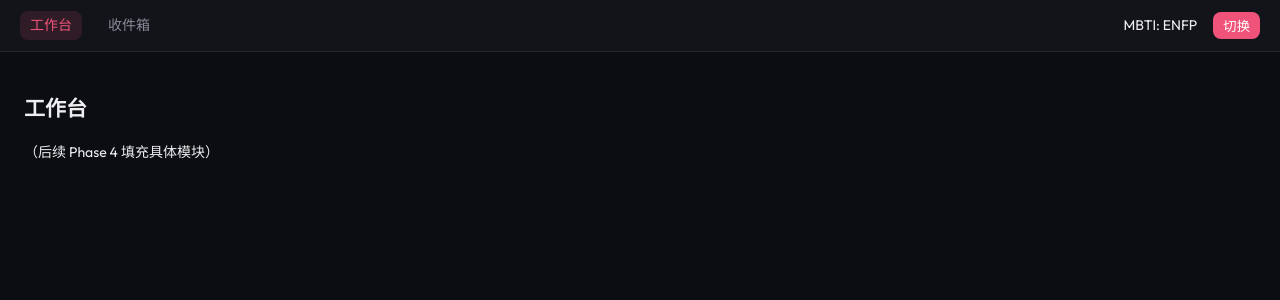
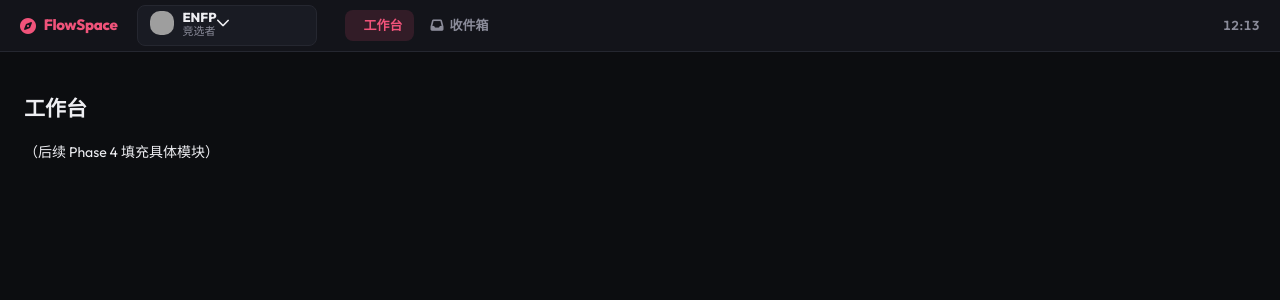
Before and after one commit to Busy0124add1/flowspace-enfp, a Vue app: page / in a window 1280 px wide. Shown: the top 300 px of the page. Built offline with nearby package versions, Linux system fonts and the light colour scheme; grey boxes are pictures that could not be loaded.

Commit message:
feat(P3): TopBar with MbtiSwitcher (PrimeVue Select) + page tabs + clock

```diff
--- a/src/App.vue
+++ b/src/App.vue
@@ -1,29 +1,20 @@
 <template>
   <div class="app">
-    <nav class="temp-nav">
-      <RouterLink to="/">工作台</RouterLink>
-      <RouterLink to="/inbox">收件箱</RouterLink>
-      <span class="spacer" />
-      <span>MBTI: {{ mbti.code }}</span>
-      <button @click="toggleMbti">切换</button>
-    </nav>
-    <RouterView />
+    <TopBar />
+    <main class="main">
+      <RouterView />
+    </main>
   </div>
 </template>
 
 <script setup>
 import { onMounted } from 'vue'
-import { RouterLink, RouterView } from 'vue-router'
+import { RouterView } from 'vue-router'
+import TopBar from '@/components/layout/TopBar.vue'
 import { useMbti } from '@/stores/useMbti'
 
 const mbti = useMbti()
 onMounted(() => mbti.init())
-
-const order = ['ENFP', 'INTJ', 'ISFP', 'ESTJ']
-function toggleMbti() {
-  const i = order.indexOf(mbti.code)
-  mbti.setType(order[(i + 1) % order.length])
-}
 </script>
 
 <style scoped>
@@ -32,29 +23,5 @@ function toggleMbti() {
   display: grid;
   grid-template-rows: 52px 1fr;
 }
-.temp-nav {
-  display: flex;
-  align-items: center;
-  gap: 16px;
-  padding: 0 20px;
-  background: var(--surf);
-  border-bottom: 1px solid var(--line);
-}
-.temp-nav a {
-  color: var(--t2);
-  padding: 4px 10px;
-  border-radius: var(--r);
-}
-.temp-nav a.router-link-active {
-  color: var(--accent);
-  background: color-mix(in srgb, var(--accent) 12%, transparent);
-}
-.spacer { flex: 1; }
-.temp-nav button {
-  background: var(--accent);
-  color: #fff;
-  border: none;
-  padding: 4px 10px;
-  border-radius: var(--r);
-}
+.main { overflow: auto; }
 </style>
--- /dev/null
+++ b/src/components/layout/TopBar.vue
@@ -0,0 +1,92 @@
+<template>
+  <header class="topbar">
+    <div class="brand">
+      <i class="fa-solid fa-compass"></i>
+      <span>FlowSpace</span>
+    </div>
+    <MbtiSwitcher />
+    <nav class="tabs">
+      <RouterLink to="/" class="tab">
+        <i class="fa-solid fa-grid-2"></i>
+        <span>工作台</span>
+      </RouterLink>
+      <RouterLink to="/inbox" class="tab">
+        <i class="fa-solid fa-inbox"></i>
+        <span>收件箱</span>
+      </RouterLink>
+    </nav>
+    <div class="spacer" />
+    <div class="clock">{{ clock }}</div>
+  </header>
+</template>
+
+<script setup>
+import { ref, onMounted, onBeforeUnmount } from 'vue'
+import { RouterLink } from 'vue-router'
+import MbtiSwitcher from '@/components/mbti/MbtiSwitcher.vue'
+
+const clock = ref('')
+let timer = null
+
+function tick() {
+  const d = new Date()
+  clock.value = `${String(d.getHours()).padStart(2, '0')}:${String(d.getMinutes()).padStart(2, '0')}`
+}
+
+onMounted(() => {
+  tick()
+  timer = setInterval(tick, 30 * 1000)
+})
+onBeforeUnmount(() => clearInterval(timer))
+</script>
+
+<style scoped>
+.topbar {
+  display: flex;
+  align-items: center;
+  gap: 20px;
+  padding: 0 20px;
+  background: var(--surf);
+  border-bottom: 1px solid var(--line);
+  height: 52px;
+}
+.brand {
+  display: flex;
+  align-items: center;
+  gap: 8px;
+  font-weight: 800;
+  font-size: 15px;
+  letter-spacing: -0.3px;
+  color: var(--accent);
+}
+.brand i { font-size: 16px; }
+.tabs {
+  display: flex;
+  gap: 4px;
+  margin-left: 8px;
+}
+.tab {
+  display: inline-flex;
+  align-items: center;
+  gap: 6px;
+  padding: 6px 12px;
+  border-radius: var(--r);
+  color: var(--t2);
+  font-size: 13px;
+  font-weight: 600;
+  transition: all 0.15s;
+}
+.tab:hover { color: var(--t1); background: color-mix(in srgb, var(--accent) 6%, transparent); }
+.tab.router-link-active {
+  color: var(--accent);
+  background: color-mix(in srgb, var(--accent) 14%, transparent);
+}
+.spacer { flex: 1; }
+.clock {
+  font-variant-numeric: tabular-nums;
+  color: var(--t2);
+  font-size: 13px;
+  font-weight: 600;
+  letter-spacing: 0.5px;
+}
+</style>
--- /dev/null
+++ b/src/components/mbti/MbtiSwitcher.vue
@@ -0,0 +1,133 @@
+<template>
+  <Select
+    :model-value="mbti.code"
+    :options="groupedOptions"
+    option-label="label"
+    option-value="value"
+    option-group-label="groupLabel"
+    option-group-children="items"
+    placeholder="选择 MBTI"
+    class="mbti-select"
+    :pt="{ root: 'mbti-select-root', input: 'mbti-select-input', panel: 'mbti-select-panel' }"
+    @update:model-value="onChange"
+  >
+    <template #value="{ value }">
+      <span class="val">
+        <AvatarBlock :type="mbti.current" :size="24" />
+        <span class="val-text">
+          <strong>{{ mbti.current.code }}</strong>
+          <em>{{ mbti.current.name }}</em>
+        </span>
+      </span>
+    </template>
+    <template #optiongroup="{ option }">
+      <div class="opt-group">
+        <span class="opt-group-dot" :style="{ background: option.groupColor }" />
+        {{ option.groupLabel }}
+      </div>
+    </template>
+    <template #option="{ option }">
+      <div class="opt">
+        <span class="opt-dot" :style="{ background: option.accent }" />
+        <strong>{{ option.value }}</strong>
+        <span class="opt-name">{{ option.label.split(' · ')[1] }}</span>
+        <span v-if="option.value === mbti.code" class="opt-check">✓</span>
+      </div>
+    </template>
+  </Select>
+</template>
+
+<script setup>
+import { computed } from 'vue'
+import Select from 'primevue/select'
+import { useMbti } from '@/stores/useMbti'
+import { MBTI_TYPES, MBTI_GROUPS, resolveType } from '@/config/mbti'
+import AvatarBlock from './AvatarBlock.vue'
+
+const mbti = useMbti()
+
+const groupedOptions = computed(() => {
+  const groups = {}
+  for (const code of Object.keys(MBTI_TYPES)) {
+    const t = resolveType(code)
+    if (!groups[t.group]) {
+      groups[t.group] = {
+        groupLabel: MBTI_GROUPS[t.group].label,
+        groupColor: MBTI_GROUPS[t.group].color,
+        items: [],
+      }
+    }
+    groups[t.group].items.push({
+      value: code,
+      label: `${t.code} · ${t.name}`,
+      accent: t.accent,
+    })
+  }
+  // 固定顺序：analysts / diplomats / sentinels / explorers
+  return ['analysts', 'diplomats', 'sentinels', 'explorers']
+    .map((g) => groups[g])
+    .filter(Boolean)
+})
+
+function onChange(code) {
+  mbti.setType(code)
+}
+</script>
+
+<style scoped>
+.mbti-select { min-width: 180px; }
+.val { display: inline-flex; align-items: center; gap: 8px; }
+.val-text { display: inline-flex; flex-direction: column; line-height: 1.15; }
+.val-text strong { font-size: 13px; font-weight: 800; color: var(--t1); }
+.val-text em { font-size: 11px; color: var(--t2); font-style: normal; }
+
+.opt-group {
+  display: flex; align-items: center; gap: 6px;
+  padding: 6px 12px; font-size: 11px; font-weight: 700;
+  color: var(--t3); text-transform: uppercase; letter-spacing: 0.6px;
+  background: var(--bg);
+}
+.opt-group-dot { width: 8px; height: 8px; border-radius: 50%; }
+
+.opt {
+  display: flex; align-items: center; gap: 8px;
+  padding: 6px 12px; cursor: pointer; font-size: 13px;
+  color: var(--t1);
+}
+.opt:hover { background: color-mix(in srgb, var(--accent) 8%, transparent); }
+.opt-dot { width: 10px; height: 10px; border-radius: 50%; }
+.opt-name { color: var(--t2); font-size: 12px; }
+.opt-check { margin-left: auto; color: var(--accent); font-weight: 800; }
+</style>
+
+<style>
+/* Select 的 panel 被 portal 到 body，作为非 scoped 的全局样式 */
+.mbti-select-panel {
+  background: var(--card);
+  border: 1px solid var(--line);
+  border-radius: var(--r);
+  overflow: hidden;
+  box-shadow: 0 8px 24px rgba(0, 0, 0, 0.4);
+  min-width: 240px;
+  max-height: 400px;
+  overflow-y: auto;
+}
+.mbti-select-root {
+  background: var(--card);
+  border: 1px solid var(--line);
+  border-radius: var(--r);
+  padding: 4px 12px;
+  display: inline-flex;
+  align-items: center;
+  cursor: pointer;
+  transition: border-color 0.15s;
+}
+.mbti-select-root:hover { border-color: var(--accent); }
+.mbti-select-input {
+  background: transparent;
+  border: none;
+  outline: none;
+  color: var(--t1);
+  flex: 1;
+}
+</style>
```
